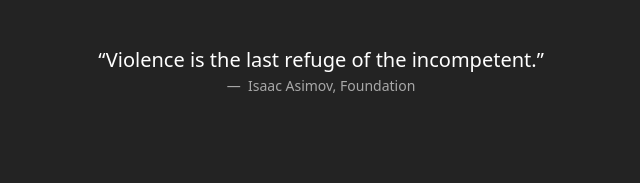
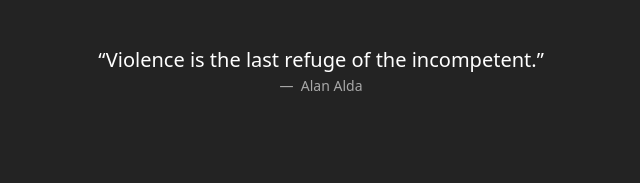
Before and after one commit to wtsia/Portfolio-Website, a plain HTML site: page index.html in a window 1280 px wide. Shown: the part 3578-3761 px from the top of the page, 319-959 px from the left. Drawn offline with nearby package versions, Linux system fonts and the light colour scheme.

Commit message:
changed quote attribution to accurate one

```diff
--- a/index.html
+++ b/index.html
@@ -365,7 +365,7 @@
                         </p>
                         </blockquote>
                         <figcaption class="blockquote-footer">
-                            Isaac Asimov, Foundation
+                            Alan Alda
                         </figcaption>
                     </figure>
                     <!--
```
